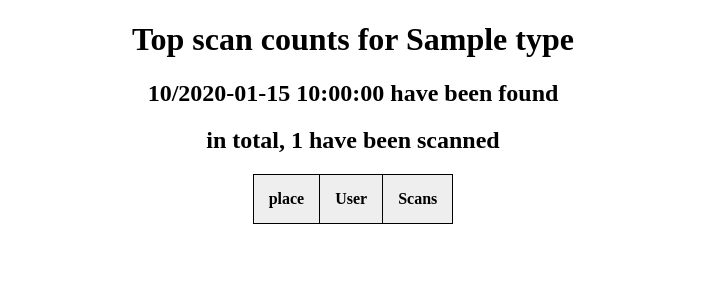
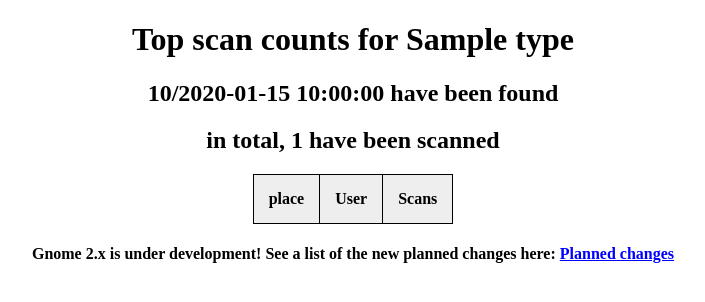
Before and after one commit to Themis3000/code_hunt, a Flask app: template templates/leaderboards.html in a window 1280 px wide. Shown: the top 302 px of the page, without its empty margins (287-992 px from the left). Run offline with Flask 2, Linux system fonts and the light colour scheme; the template is opened without the code that fills it: most values are stand-ins (such as "Sample title", 1, 10 or a date in 2020); lists and menus that the app fills with data are empty.

Commit message:
-Added link on /code to /leaderboards informing of gnome 2.x release

```diff
--- a/templates/leaderboards.html
+++ b/templates/leaderboards.html
@@ -23,5 +23,6 @@
             {% endfor %}
         </table>
     </div>
+    <h4>Gnome 2.x is under development! See a list of the new planned changes here: <a href="{{ url_for('index_page') }}">Planned changes</a></h4>
 </body>
 </html>
```
